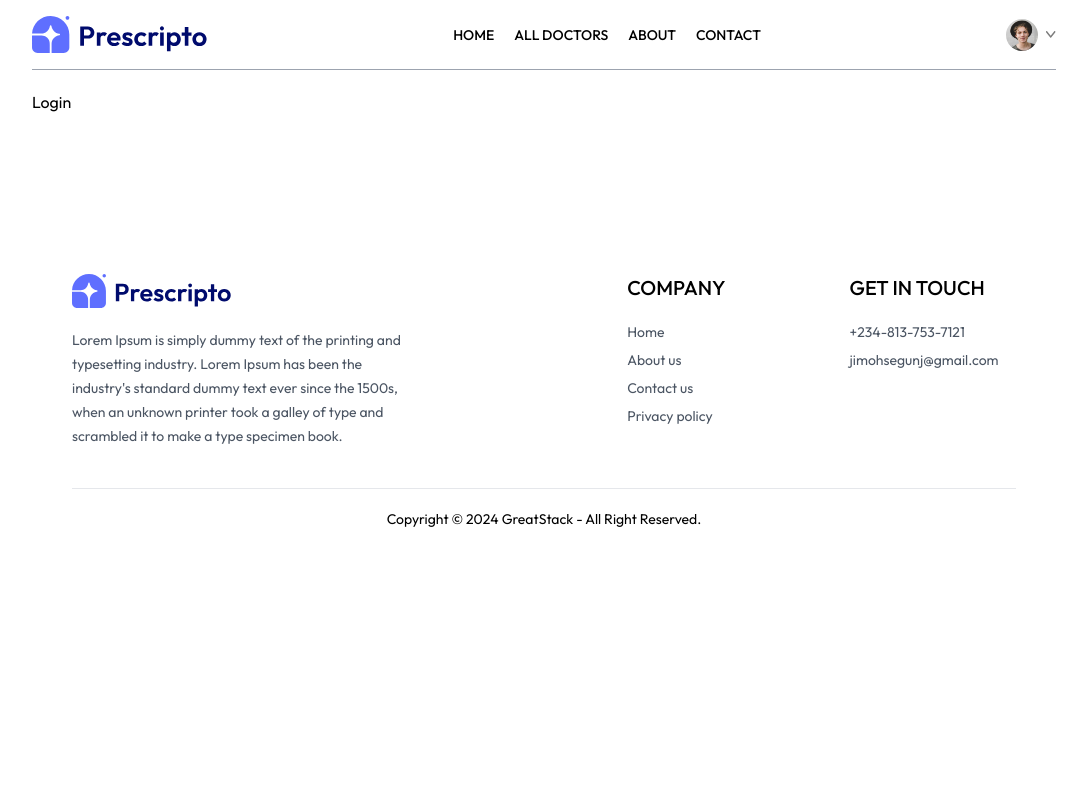
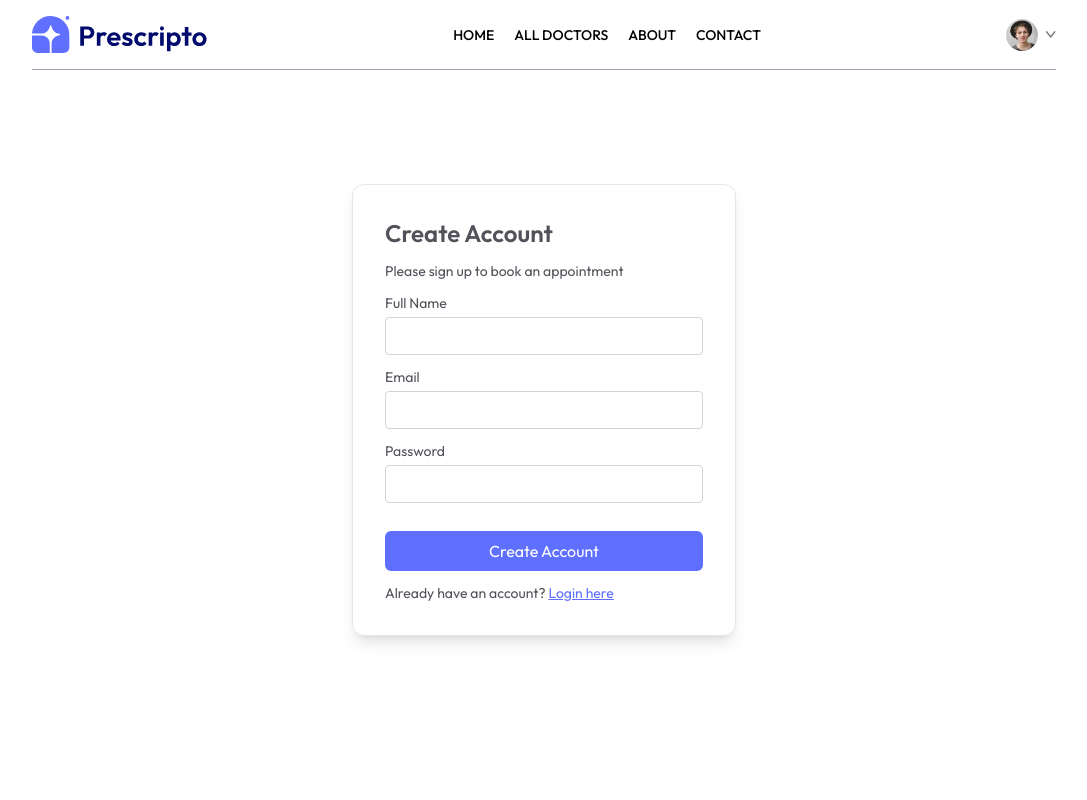
Before and after one commit to jimohsegun1/MediCare, a React (Vite) app in the folder frontend/: page /login in a window 1280 px wide. Shown: the top 800 px of the page, without its empty margins (96-1183 px from the left). Built offline with nearby package versions, Linux system fonts and the light colour scheme.

Commit message:
Login / sign up

```diff
--- a/frontend/src/pages/Login.jsx
+++ b/frontend/src/pages/Login.jsx
@@ -1,8 +1,47 @@
 import React from 'react'
+import { useState } from 'react'
 
 const Login = () => {
+
+  const [state, setState] = useState('Sign Up')
+
+  const [email, setEmail] = useState('')
+  const [password, setPassword] = useState('')
+  const [name, setName] = useState('')
+
+  const onSubmitHandler = async (event) => {
+    event.preventDefault()
+
+  }
+
   return (
-    <div>Login</div>
+    <form className='min-h-[80vh] flex items-center'>
+      <div className='flex flex-col gap-3 m-auto items-start p-8 min-w-[340px] sm:min-w-96 border rounded-xl text-zinc-600 text-sm shadow-lg '>
+        <p className='text-2xl font-semibold'>{state === 'Sign Up' ? 'Create Account' : 'Login'}</p>
+        <p>Please {state === 'Sign Up' ? 'sign up' : 'login'} to book an appointment</p>
+
+        {
+          state === "Sign Up" &&
+          <div className='w-full'>
+            <p>Full Name</p>
+            <input className='border border-zinc-300 rounded w-full p-2 mt-1' type="text" onChange={(e) => setName(e.target.value)} value={name} required />
+          </div>
+        }
+
+        <div className='w-full'>
+          <p>Email</p>
+          <input className='border border-zinc-300 rounded w-full p-2 mt-1' type="email" onChange={(e) => setEmail(e.target.value)} value={email} required />
+        </div>
+
+        <div className='w-full'>
+          <p>Password</p>
+          <input className='border border-zinc-300 rounded w-full p-2 mt-1' type="password" onChange={(e) => setPassword(e.target.value)} value={password} required />
+        </div>
+
+        <button className='bg-primary text-white w-full py-2 rounded-md text-base mt-4' >{state === 'Sign Up' ? 'Create Account' : 'Login'}</button>
+        {state === 'Sign Up' ? <p>Already have an account? <span onClick={() => setState('Login')} className='text-primary underline cursor-pointer' >Login here</span> </p> : <p>Create a new account? <span onClick={() => setState('Sign Up')} className='text-primary underline cursor-pointer' >click here</span> </p>}
+      </div>
+    </form>
   )
 }
 
```
